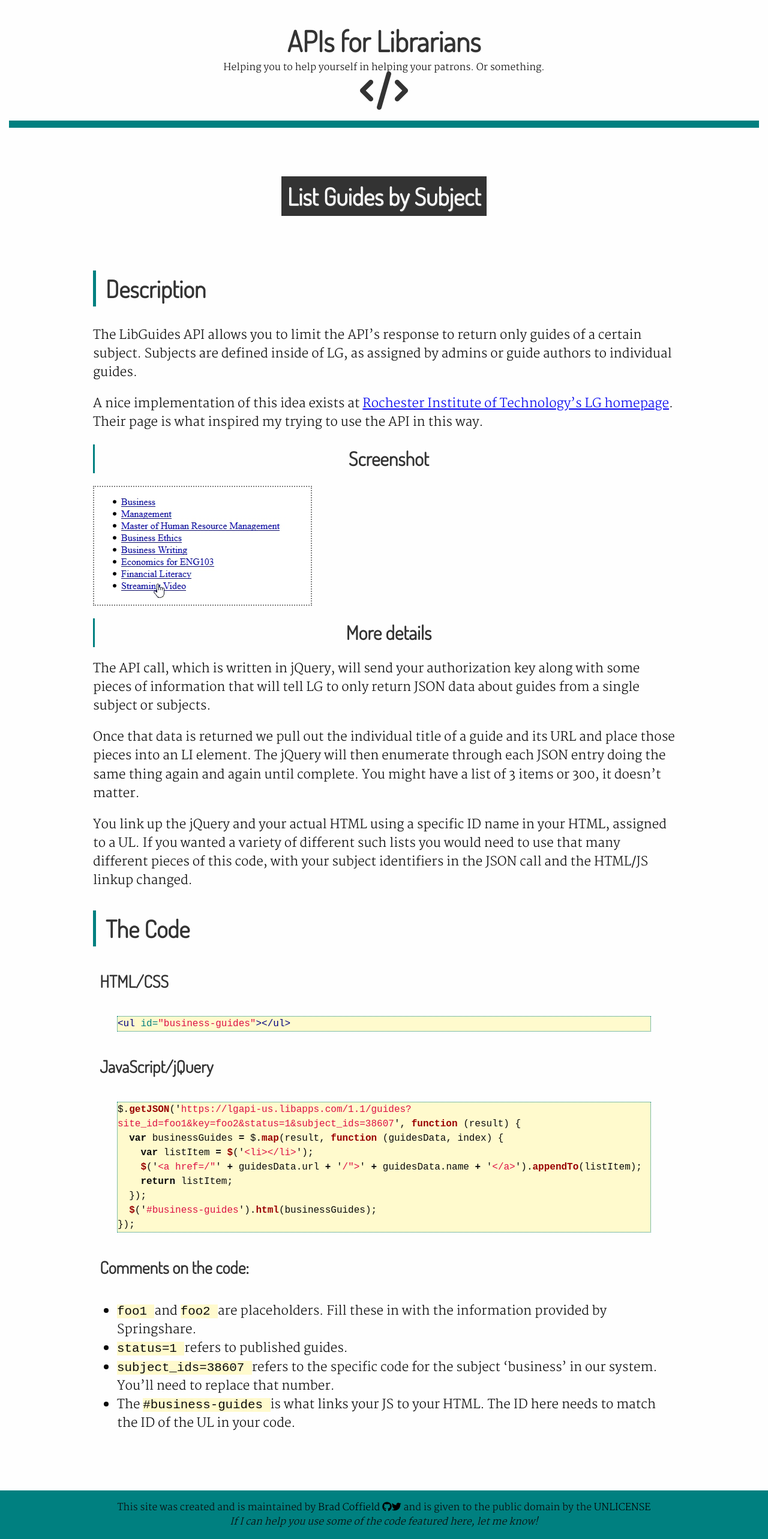
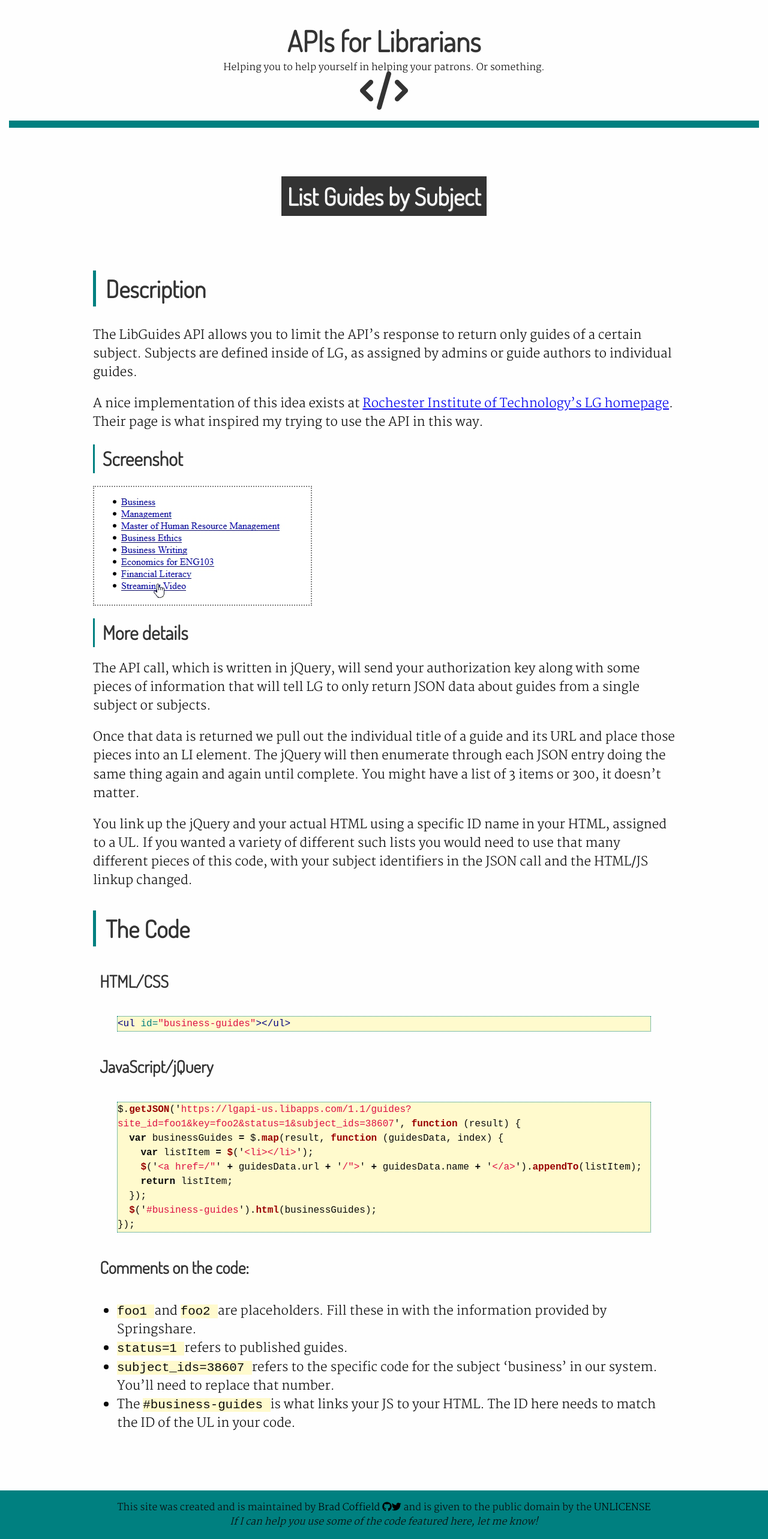
Before and after one commit to BradCoffield/APIs-for-librarians, a Jekyll site: the page built from _libguides/list-guides-by-subject.md, in a window 1280 px wide. Shown: the whole page at 60% size. Built offline with Jekyll 4.4.1, drawn with Linux system fonts in a browser that asks for light colours; nearby versions of some CDN libraries.

Commit message:
h3 fixes

```diff
--- a/css/main.css
+++ b/css/main.css
@@ -4,8 +4,10 @@
 
 h3 {
     margin:15px 0 !important;
-    text-align: center !important;
+
 }
+
+.service-titles {text-align: center !important;}
 
 .highlight pre {
     background-color: lemonchiffon;
--- a/index.html
+++ b/index.html
@@ -16,7 +16,7 @@ title: 'APIs for Librarians'
 
     <div class="medium-12 columns" id="homepage-implementations-column">
         <h2>Browse by Service</h2>
-        <h3><i class="fa fa-code" aria-hidden="true"></i> Springshare <i class="fa fa-code" aria-hidden="true"></i></h3>
+        <h3 class="service-titles"><i class="fa fa-code" aria-hidden="true"></i> Springshare <i class="fa fa-code" aria-hidden="true"></i></h3>
 
         <div class="row">
             <div class="medium-6 large-4 columns implementation">
```
Also changed, not shown: assets/yIfA1tQQbN.gif (added).
